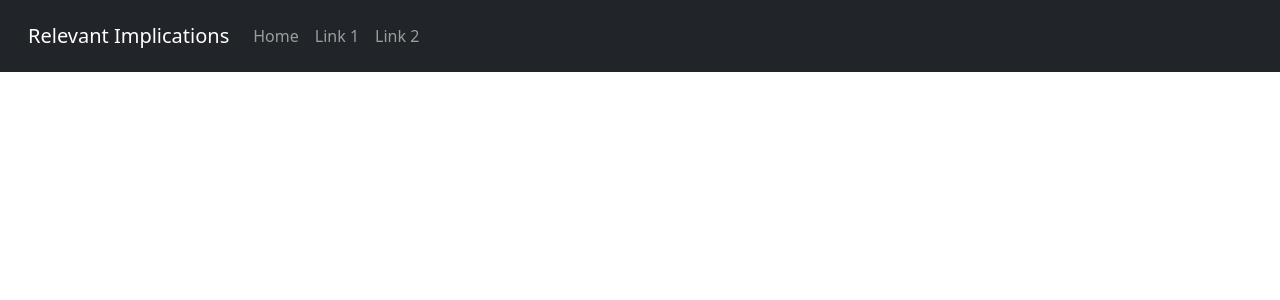
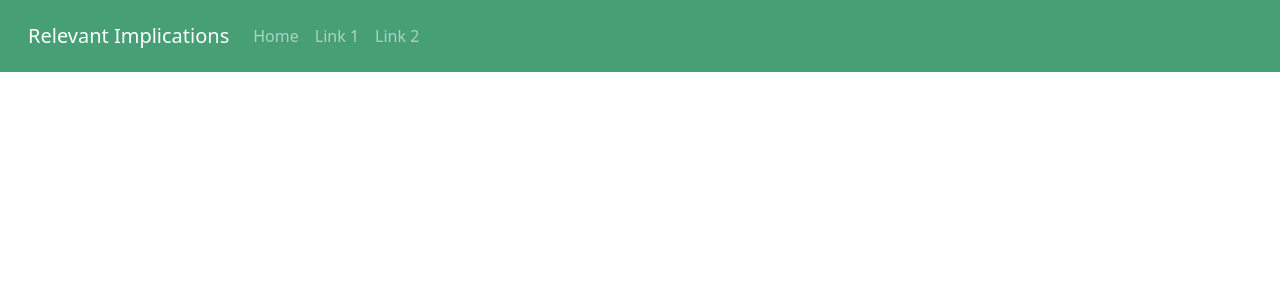
Before and after one commit to orangemaxx/RelevantImplications, a Flask app: template templates/base.html in a window 1280 px wide. Shown: the top 300 px of the page. Run offline with Flask 3, Linux system fonts and the light colour scheme; the template is opened without the code that fills it, so the values that code supplies are empty; parts of the project's set-up code (start-up, migrations or seed data) failed here and were passed over; some libraries are stand-ins or nearby versions.

Commit message:
Added colour pallete

```diff
--- a/templates/base.html
+++ b/templates/base.html
@@ -5,11 +5,13 @@
     <meta name="viewport" content="width=device-width, initial-scale=1.0">
     <title>{{title}}</title>
     <link rel="stylesheet" href="/static/css/main.css">
+    <script src="/static/js/bootstrap.bundle.min.js"></script>
     <!-- <link href="https://cdn.jsdelivr.net/npm/bootstrap@5.3.3/dist/css/bootstrap.min.css" rel="stylesheet" integrity="sha384-QWTKZyjpPEjISv5WaRU9OFeRpok6YctnYmDr5pNlyT2bRjXh0JMhjY6hW+ALEwIH" crossorigin="anonymous"> -->
-    <script src="https://cdn.jsdelivr.net/npm/bootstrap@5.3.3/dist/js/bootstrap.bundle.min.js" integrity="sha384-YvpcrYf0tY3lHB60NNkmXc5s9fDVZLESaAA55NDzOxhy9GkcIdslK1eN7N6jIeHz" crossorigin="anonymous"></script>
+    <!-- <script src="https://cdn.jsdelivr.net/npm/bootstrap@5.3.3/dist/js/bootstrap.bundle.min.js" integrity="sha384-YvpcrYf0tY3lHB60NNkmXc5s9fDVZLESaAA55NDzOxhy9GkcIdslK1eN7N6jIeHz" crossorigin="anonymous"></script> -->
 </head>
 <body>
-    <nav class="main-navbar navbar navbar-expand-sm p-3 navbar-dark sticky-top bg-dark">
+    <!-- Navbar -->
+    <nav class=" navbar navbar-expand-sm p-3 navbar-dark sticky-top main-navbar">
         <div class="container-fluid">
             <a class="navbar-brand" href="#">Relevant Implications</a>
             <button class="navbar-toggler" type="button" data-bs-toggle="collapse" data-bs-target="#navbarSupportedContent" aria-controls="navbarSupportedContent" aria-expanded="false" aria-label="Toggle navigation">
```
Also changed, not shown: Max's First Website.png (added).
